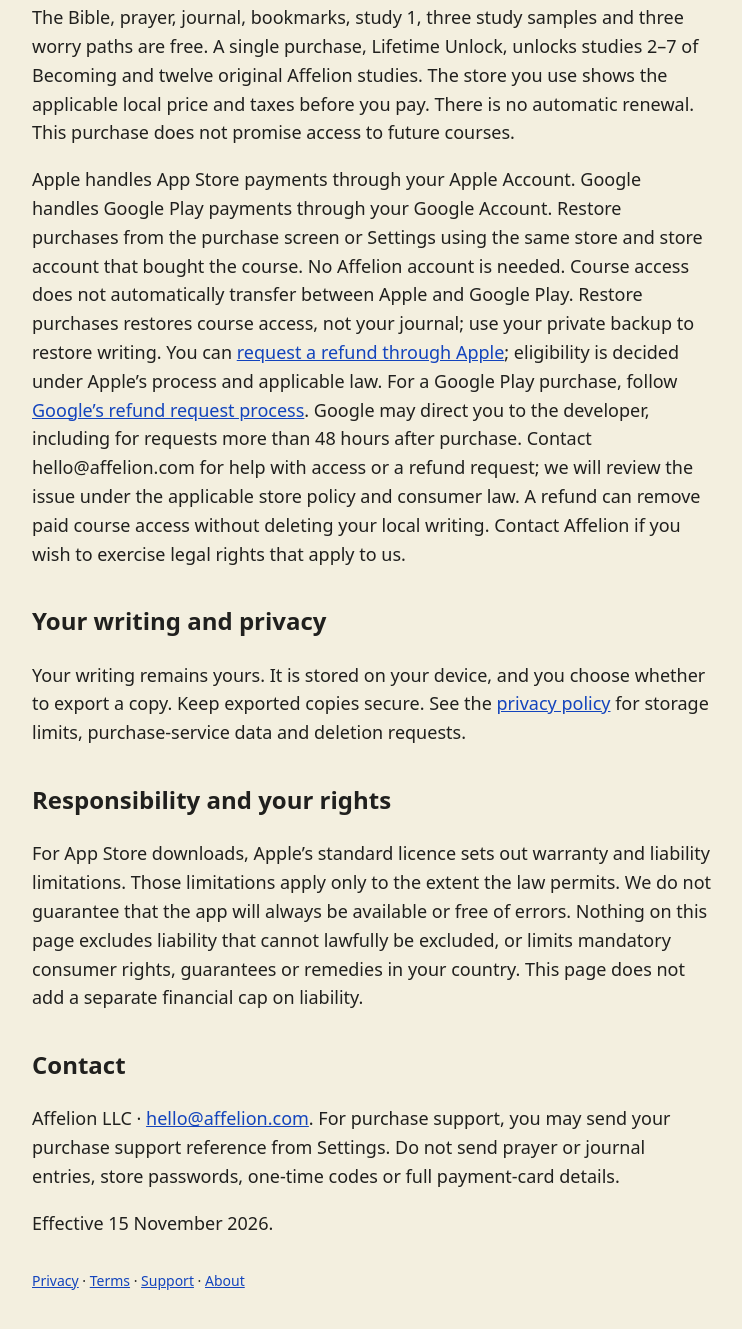
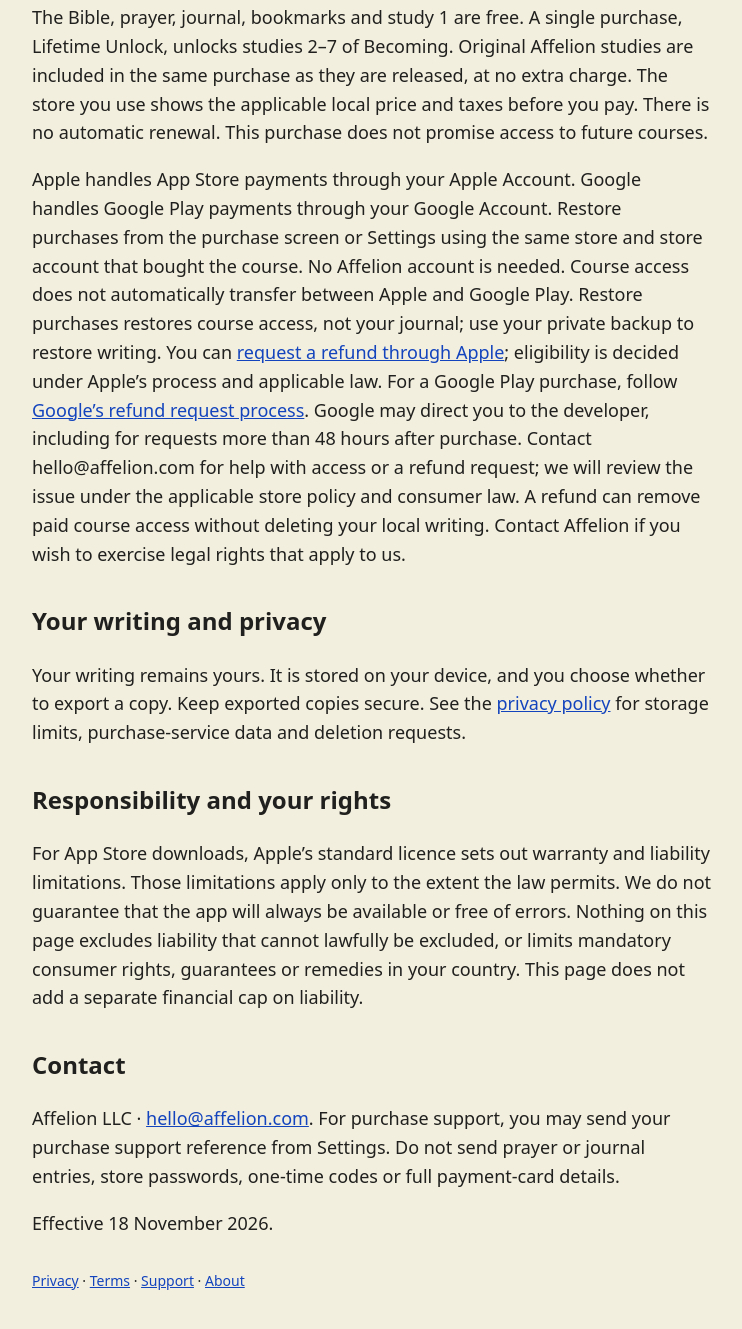
Before and after one commit to lusinevartan/affelion-bible-legal, a plain HTML site: page terms.html in a window 1280 px wide. Shown: the part 1733-3062 px from the top of the page, without its empty margins (268-1010 px from the left). Drawn offline with Linux system fonts and the light colour scheme.

Commit message:
Terms, support and privacy for Affelion Bible 1.3.1 (effective 18 November 2026)

```diff
--- a/terms.html
+++ b/terms.html
@@ -15,7 +15,7 @@
 <h2>Bible text</h2>
 <p>Bible text: World English Bible British Edition, the 66 books of the Protestant canon. Catholic and Orthodox Bibles include additional books.</p>
 <h2>Purchases, restores and refunds</h2>
-<p>The Bible, prayer, journal, bookmarks, study 1, three study samples and three worry paths are free. A single purchase, Lifetime Unlock, unlocks studies 2–7 of Becoming and twelve original Affelion studies. The store you use shows the applicable local price and taxes before you pay. There is no automatic renewal. This purchase does not promise access to future courses.</p>
+<p>The Bible, prayer, journal, bookmarks and study 1 are free. A single purchase, Lifetime Unlock, unlocks studies 2–7 of Becoming. Original Affelion studies are included in the same purchase as they are released, at no extra charge. The store you use shows the applicable local price and taxes before you pay. There is no automatic renewal. This purchase does not promise access to future courses.</p>
 <p>Apple handles App Store payments through your Apple Account. Google handles Google Play payments through your Google Account. Restore purchases from the purchase screen or Settings using the same store and store account that bought the course. No Affelion account is needed. Course access does not automatically transfer between Apple and Google Play. Restore purchases restores course access, not your journal; use your private backup to restore writing. You can <a href="https://support.apple.com/en-us/118223" target="_blank" rel="noopener noreferrer">request a refund through Apple</a>; eligibility is decided under Apple’s process and applicable law. For a Google Play purchase, follow <a href="https://support.google.com/googleplay/workflow/9813244" target="_blank" rel="noopener noreferrer">Google’s refund request process</a>. Google may direct you to the developer, including for requests more than 48 hours after purchase. Contact hello@affelion.com for help with access or a refund request; we will review the issue under the applicable store policy and consumer law. A refund can remove paid course access without deleting your local writing. Contact Affelion if you wish to exercise legal rights that apply to us.</p>
 <h2>Your writing and privacy</h2>
 <p>Your writing remains yours. It is stored on your device, and you choose whether to export a copy. Keep exported copies secure. See the <a href="https://lusinevartan.github.io/affelion-bible-legal/privacy.html" target="_blank" rel="noopener noreferrer">privacy policy</a> for storage limits, purchase-service data and deletion requests.</p>
@@ -23,4 +23,4 @@
 <p>For App Store downloads, Apple’s standard licence sets out warranty and liability limitations. Those limitations apply only to the extent the law permits. We do not guarantee that the app will always be available or free of errors. Nothing on this page excludes liability that cannot lawfully be excluded, or limits mandatory consumer rights, guarantees or remedies in your country. This page does not add a separate financial cap on liability.</p>
 <h2>Contact</h2>
 <p>Affelion LLC · <a href="mailto:hello@affelion.com">hello@affelion.com</a>. For purchase support, you may send your purchase support reference from Settings. Do not send prayer or journal entries, store passwords, one-time codes or full payment-card details.</p>
-<p>Effective 15 November 2026.</p></article></main><nav aria-label="Information"><a href="privacy.html">Privacy</a> · <a href="terms.html">Terms</a> · <a href="support.html">Support</a> · <a href="about.html">About</a></nav></body></html>
+<p>Effective 18 November 2026.</p></article></main><nav aria-label="Information"><a href="privacy.html">Privacy</a> · <a href="terms.html">Terms</a> · <a href="support.html">Support</a> · <a href="about.html">About</a></nav></body></html>
```
Also changed, not shown: privacy.html (+1 -1 lines), support.html (+2 -2 lines).
